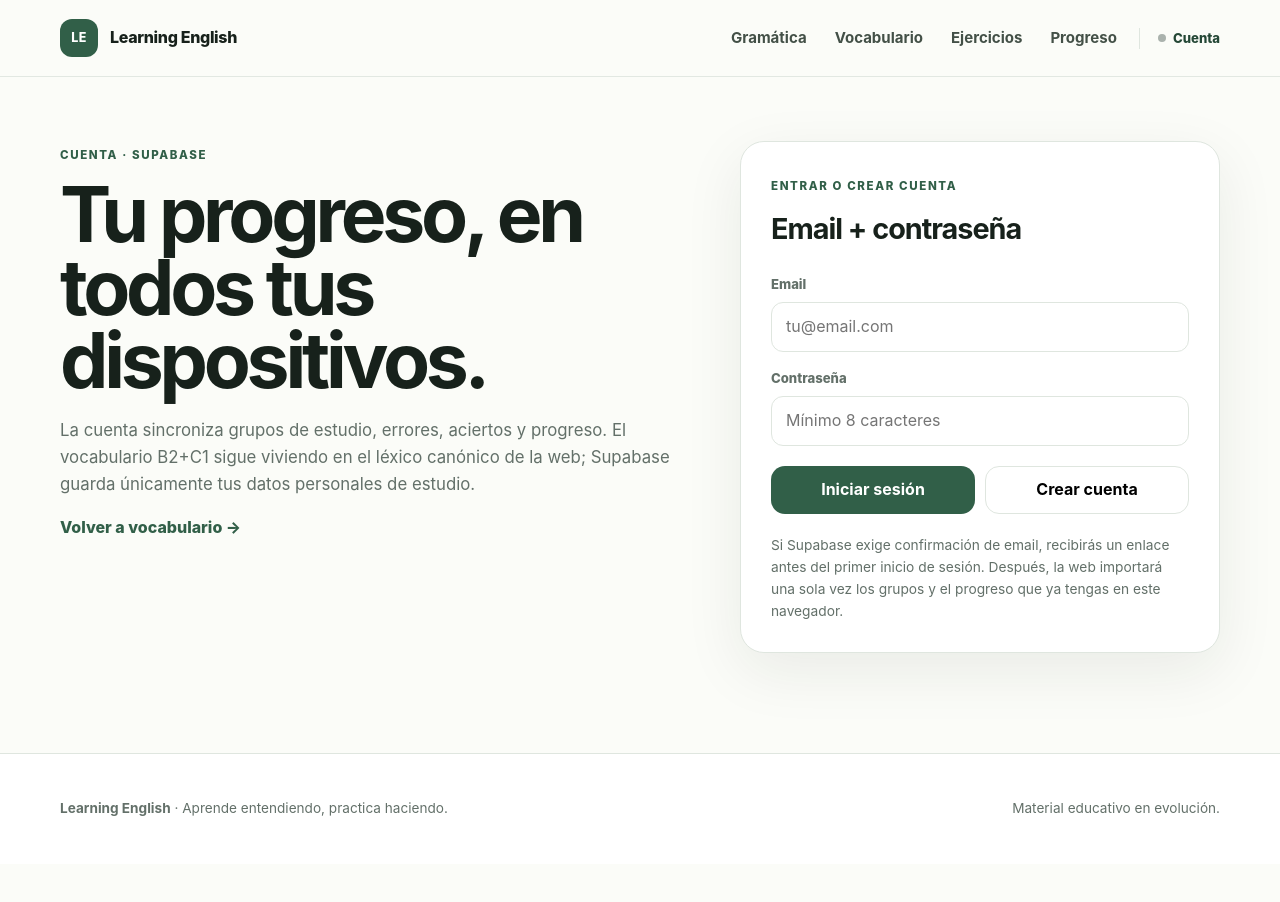
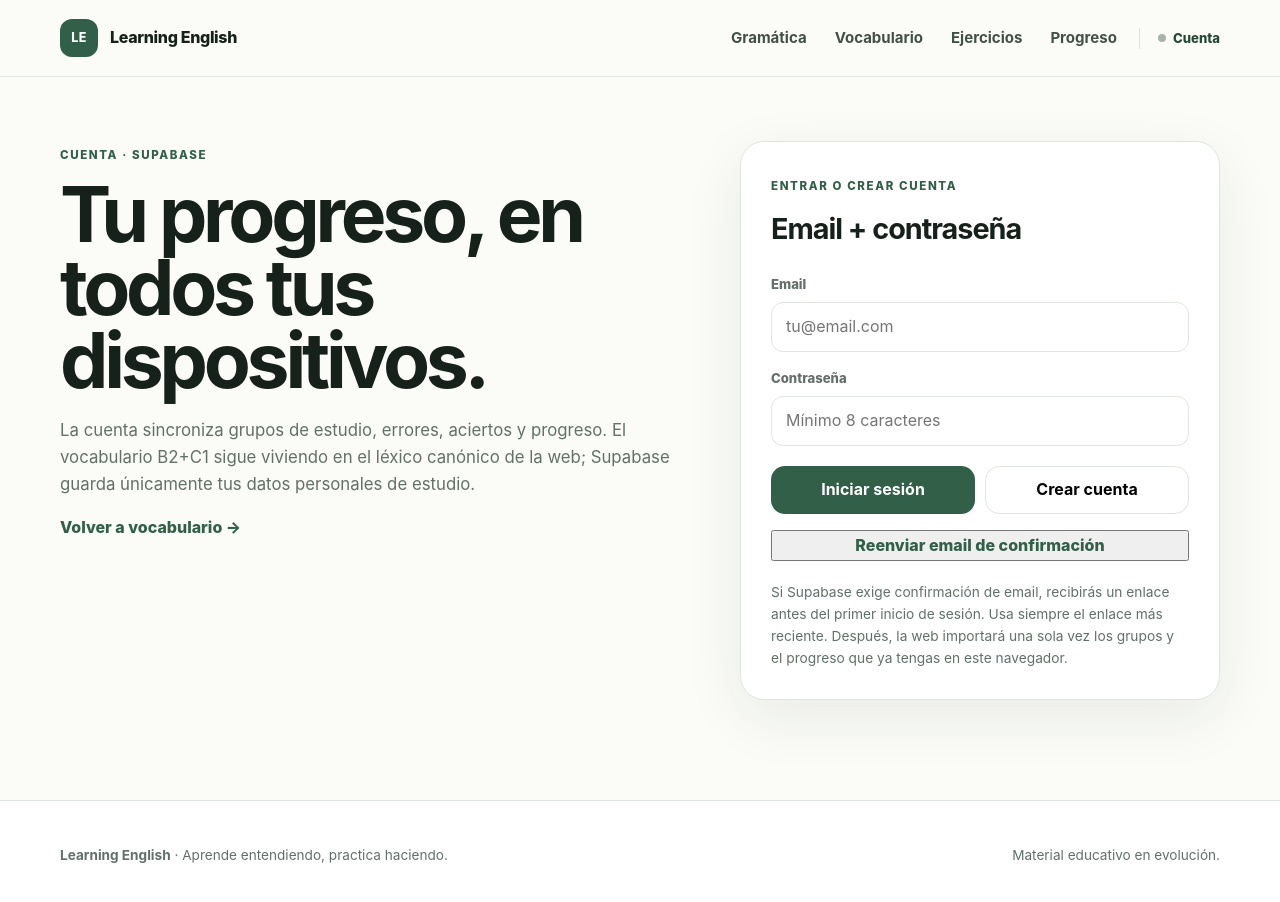
Before and after one commit to susinodevelop/learningenglish, a Next.js app: page /login in a window 1280 px wide. Shown: the top 902 px of the page. Before the commit the page ends 864 px from the top, so only its background shows below. Built offline with nearby package versions, Linux system fonts and the light colour scheme; no server answers.

Commit message:
feat: add confirmation resend action to login

```diff
--- a/app/login/page.tsx
+++ b/app/login/page.tsx
@@ -1,6 +1,6 @@
 import Link from "next/link";
 import { redirect } from "next/navigation";
-import { login, signup } from "./actions";
+import { login, resendConfirmation, signup } from "./actions";
 import { getCurrentUser } from "@/lib/supabase/auth";
 import { isSupabaseConfigured } from "@/lib/supabase/config";
 import styles from "./page.module.css";
@@ -73,11 +73,20 @@ export default async function LoginPage({ searchParams }: LoginPageProps) {
                 Crear cuenta
               </button>
             </div>
+            <button
+              className="text-link"
+              formAction={resendConfirmation}
+              formNoValidate
+              disabled={!configured}
+              type="submit"
+            >
+              Reenviar email de confirmación
+            </button>
           </form>
 
           <p className={styles.help}>
             Si Supabase exige confirmación de email, recibirás un enlace antes del primer inicio de sesión.
-            Después, la web importará una sola vez los grupos y el progreso que ya tengas en este navegador.
+            Usa siempre el enlace más reciente. Después, la web importará una sola vez los grupos y el progreso que ya tengas en este navegador.
           </p>
         </div>
       </section>
```
